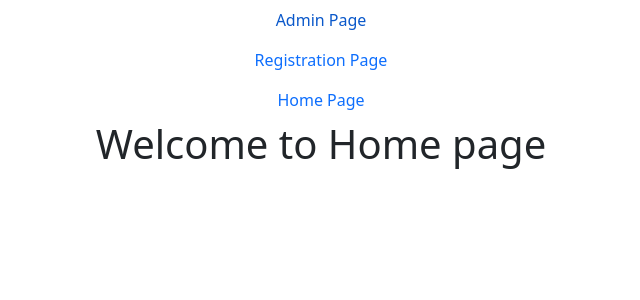
After one commit to KBCHANDANA506/User_Registrations, a Django app: page /home/ in a window 1280 px wide. The commit adds this page. Shown: the top 300 px of the page, without its empty margins (319-959 px from the left). Run offline with Django 4.2, Linux system fonts and the light colour scheme.

Commit message:
first commit

```diff
--- a/Register/urls.py
+++ b/Register/urls.py
@@ -23,6 +23,7 @@ from django.conf.urls.static import static
 urlpatterns = [
     path('admin/', admin.site.urls),
     path('registration/',registration,name='registration'),
+    path('home/',home,name='home'),
 
 
 
--- a/app/views.py
+++ b/app/views.py
@@ -5,6 +5,9 @@ from django.core.mail import send_mail
 from app.forms import *
 from app.models import *
 
+
+def home(request):
+    return render(request,'home.html')
 
 def registration(request):
     ufo=UserForm()
--- /dev/null
+++ b/templates/dummy.html
@@ -0,0 +1,51 @@
+<!doctype html>
+<html lang="en">
+  <head>
+    <!-- Required meta tags -->
+    <meta charset="utf-8">
+    <meta name="viewport" content="width=device-width, initial-scale=1">
+
+    <!-- Bootstrap CSS -->
+    <link href="https://cdn.jsdelivr.net/npm/bootstrap@5.0.2/dist/css/bootstrap.min.css" rel="stylesheet" integrity="sha384-EVSTQN3/azprG1Anm3QDgpJLIm9Nao0Yz1ztcQTwFspd3yD65VohhpuuCOmLASjC" crossorigin="anonymous">
+   {% block title %}
+     <title>Hello,world!</title>
+   {% endblock%}
+
+</head>
+  <body>
+    <center>
+        <a href="{% url 'admin:index' %}" class="nav-link">Admin Page</a>
+        <a href="{% url 'registration' %}" class="nav-link">Registration Page</a>
+        <a href="{% url 'home' %}" class="nav-link">Home Page</a>
+    </center>
+
+
+
+
+
+
+
+
+
+
+
+
+  </nav>
+
+    <!-- Optional JavaScript; choose one of the two! -->
+
+    <!-- Option 1: Bootstrap Bundle with Popper -->
+    <script src="https://cdn.jsdelivr.net/npm/bootstrap@5.0.2/dist/js/bootstrap.bundle.min.js" integrity="sha384-MrcW6ZMFYlzcLA8Nl+NtUVF0sA7MsXsP1UyJoMp4YLEuNSfAP+JcXn/tWtIaxVXM" crossorigin="anonymous"></script>
+
+    <!-- Option 2: Separate Popper and Bootstrap JS -->
+    <!--
+    <script src="https://cdn.jsdelivr.net/npm/@popperjs/core@2.9.2/dist/umd/popper.min.js" integrity="sha384-IQsoLXl5PILFhosVNubq5LC7Qb9DXgDA9i+tQ8Zj3iwWAwPtgFTxbJ8NT4GN1R8p" crossorigin="anonymous"></script>
+    <script src="https://cdn.jsdelivr.net/npm/bootstrap@5.0.2/dist/js/bootstrap.min.js" integrity="sha384-cVKIPhGWiC2Al4u+LWgxfKTRIcfu0JTxR+EQDz/bgldoEyl4H0zUF0QKbrJ0EcQF" crossorigin="anonymous"></script>
+    <script src="https://cdn.jsdelivr.net/npm/bootstrap@4.6.2/dist/js/bootstrap.min.js" integrity="sha384-+sLIOodYLS7CIrQpBjl+C7nPvqq+FbNUBDunl/OZv93DB7Ln/533i8e/mZXLi/P+" crossorigin="anonymous"></script>
+    -->
+
+    {% block body_block %}
+    {% endblock %}
+ </center>
+  </body>
+</html>
--- /dev/null
+++ b/templates/home.html
@@ -0,0 +1,16 @@
+{% extends 'dummy.html' %}
+
+{% block title %}
+<title>
+    <h1>HOME</h1>
+
+</title>
+{% endblock%}
+{% block body_block %}
+<center>
+    <h1>Welcome to Home page</h1>
+
+</center>
+
+
+{% endblock %}
```
Also changed, not shown: templates/registration.html (+8 -6 lines).
